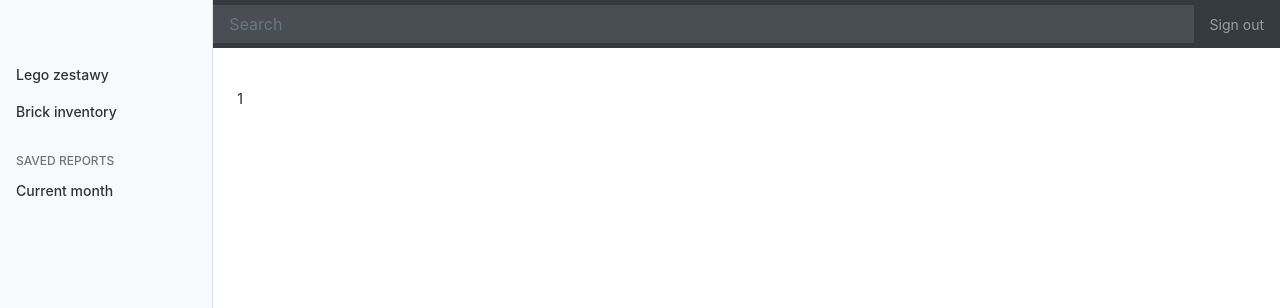
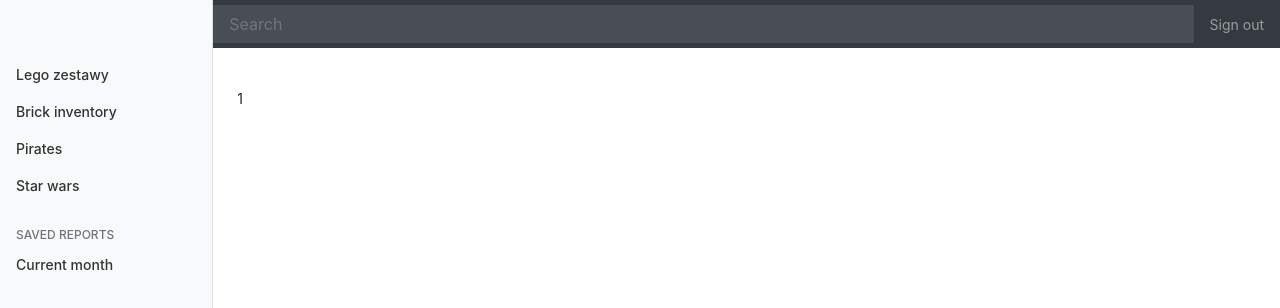
Before and after one commit to janciow/lego, a React (Create React App) app in the folder lego-bricks-client/: page / in a window 1280 px wide. Shown: the top 308 px of the page. Built offline with nearby package versions, Linux system fonts and the light colour scheme.

Commit message:
navigation

```diff
--- a/lego-bricks-client/src/components/LeftSideNavigation/LeftSideNavigation.tsx
+++ b/lego-bricks-client/src/components/LeftSideNavigation/LeftSideNavigation.tsx
@@ -7,16 +7,29 @@ const LeftSideNavigation = () => {
             <div className="sidebar-sticky">
                 <ul className="nav flex-column">
                     <li className="nav-item">
-                        <NavLink  className="nav-link" activeClassName="active" to="/sets">
+                        <NavLink  className="nav-link" to="/sets">
                             <span data-feather="home"></span> Lego zestawy <span className="sr-only">(current)</span>
                         </NavLink  >
                     </li>
 
                     <li className="nav-item">
-                        <NavLink  className="nav-link" activeClassName="active" to="/brick-balance">
+                        <NavLink  className="nav-link" to="/brick-balance">
                             <span data-feather="file"></span> Brick inventory
                         </NavLink  >
                     </li>
+
+                    <li className="nav-item">
+                        <NavLink  className="nav-link" to="/brick-balance/6274/pirates">
+                            <span data-feather="file"></span> Pirates
+                        </NavLink  >
+                    </li>
+
+                    <li className="nav-item">
+                        <NavLink  className="nav-link" to="/brick-balance/7675/sw">
+                            <span data-feather="file"></span> Star wars
+                        </NavLink  >
+                    </li>
+
 
                 </ul>
 
```
